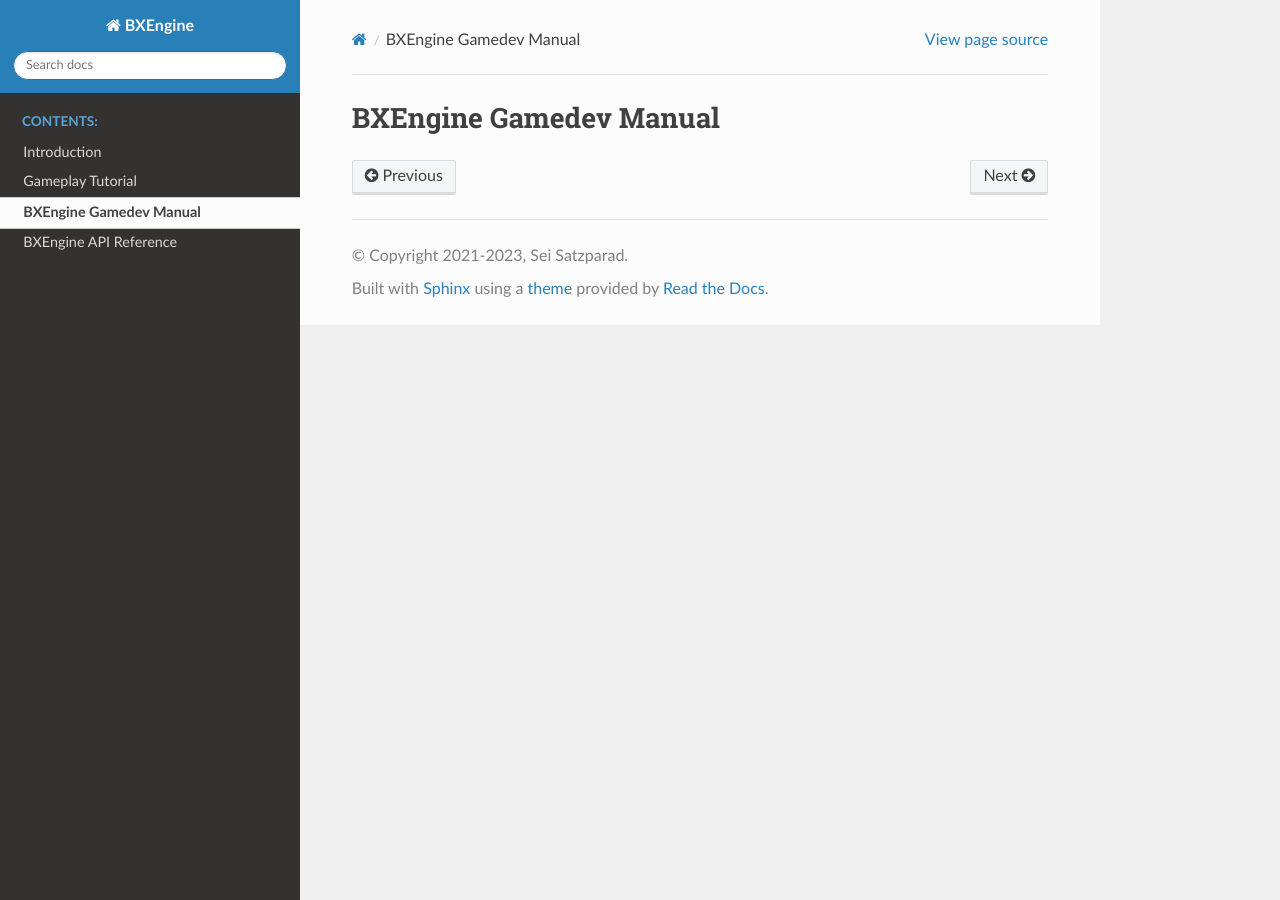
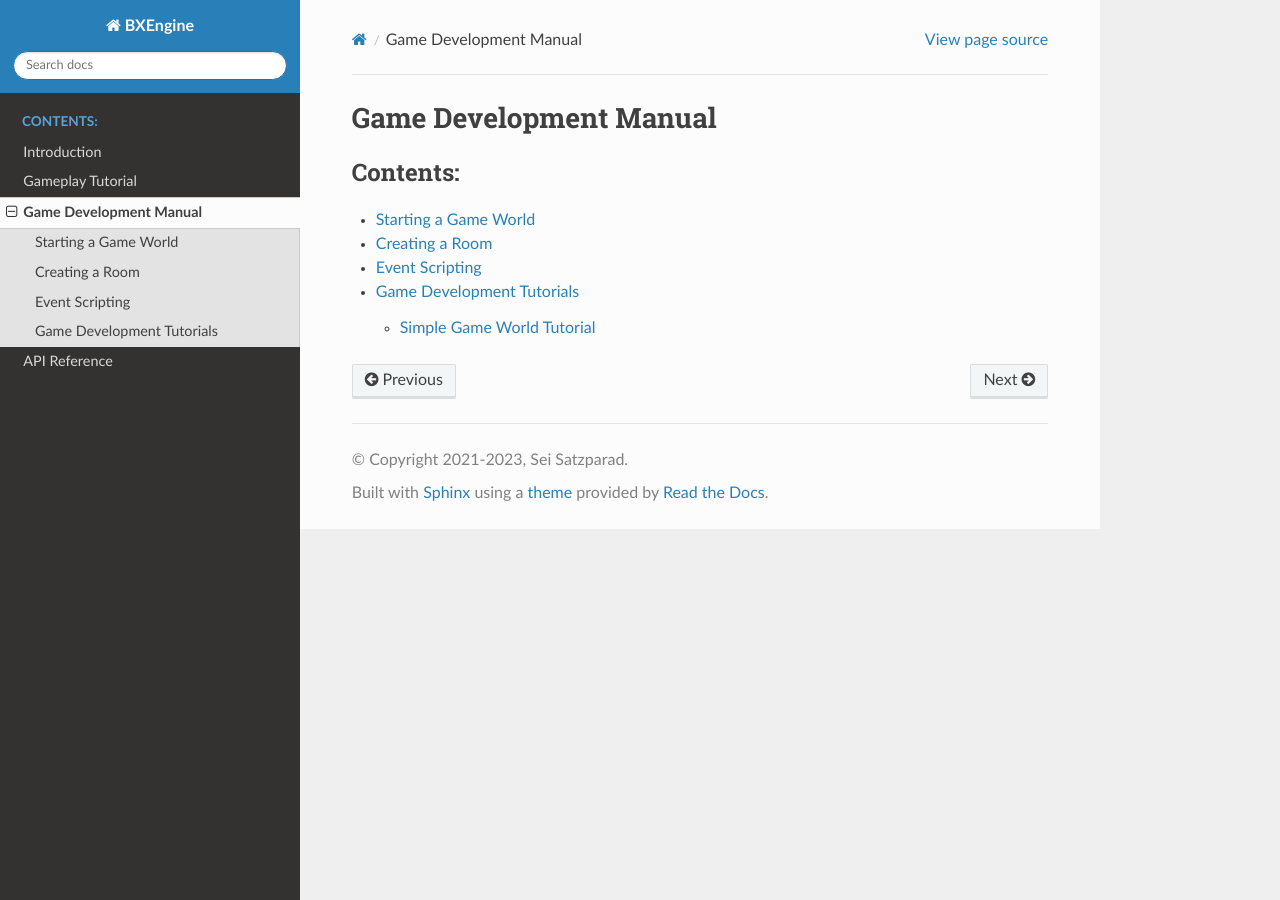
Before and after one commit to seisatsu/BXEngine, a Sphinx documentation site: the page built from docs/gamedev/index.rst, in a window 1280 px wide. Built offline with Sphinx 7.4.7 and the Read the Docs theme 2.0.0, drawn with Linux system fonts in a browser that asks for light colours.

Commit message:
Small updates to sphinx docs structure.

```diff
--- a/docs/api/index.rst
+++ b/docs/api/index.rst
@@ -1,5 +1,5 @@
-BXEngine API Reference
-======================
+API Reference
+=============
 
 .. toctree::
    :maxdepth: 2
--- a/docs/develop/index.rst
+++ b/docs/gamedev/index.rst
@@ -1,6 +1,11 @@
-BXEngine Gamedev Manual
+Game Development Manual
 =======================
 
 .. toctree::
    :maxdepth: 2
    :caption: Contents:
+
+   world
+   room
+   scripting
+   tutorials/index
--- /dev/null
+++ b/docs/gamedev/room.rst
@@ -0,0 +1,2 @@
+Creating a Room
+===============
--- /dev/null
+++ b/docs/gamedev/scripting.rst
@@ -0,0 +1,2 @@
+Event Scripting
+===============
--- /dev/null
+++ b/docs/gamedev/tutorials/index.rst
@@ -0,0 +1,8 @@
+Game Development Tutorials
+==========================
+
+.. toctree::
+   :maxdepth: 2
+   :caption: Contents:
+
+   simple_game_world
--- /dev/null
+++ b/docs/gamedev/tutorials/simple_game_world.rst
@@ -0,0 +1,2 @@
+Simple Game World Tutorial
+==========================
--- /dev/null
+++ b/docs/gamedev/world.rst
@@ -0,0 +1,2 @@
+Starting a Game World
+=====================
--- a/docs/index.rst
+++ b/docs/index.rst
@@ -9,7 +9,7 @@
 
    intro
    gameplay/index
-   develop/index
+   gamedev/index
    api/index
 
 
```
